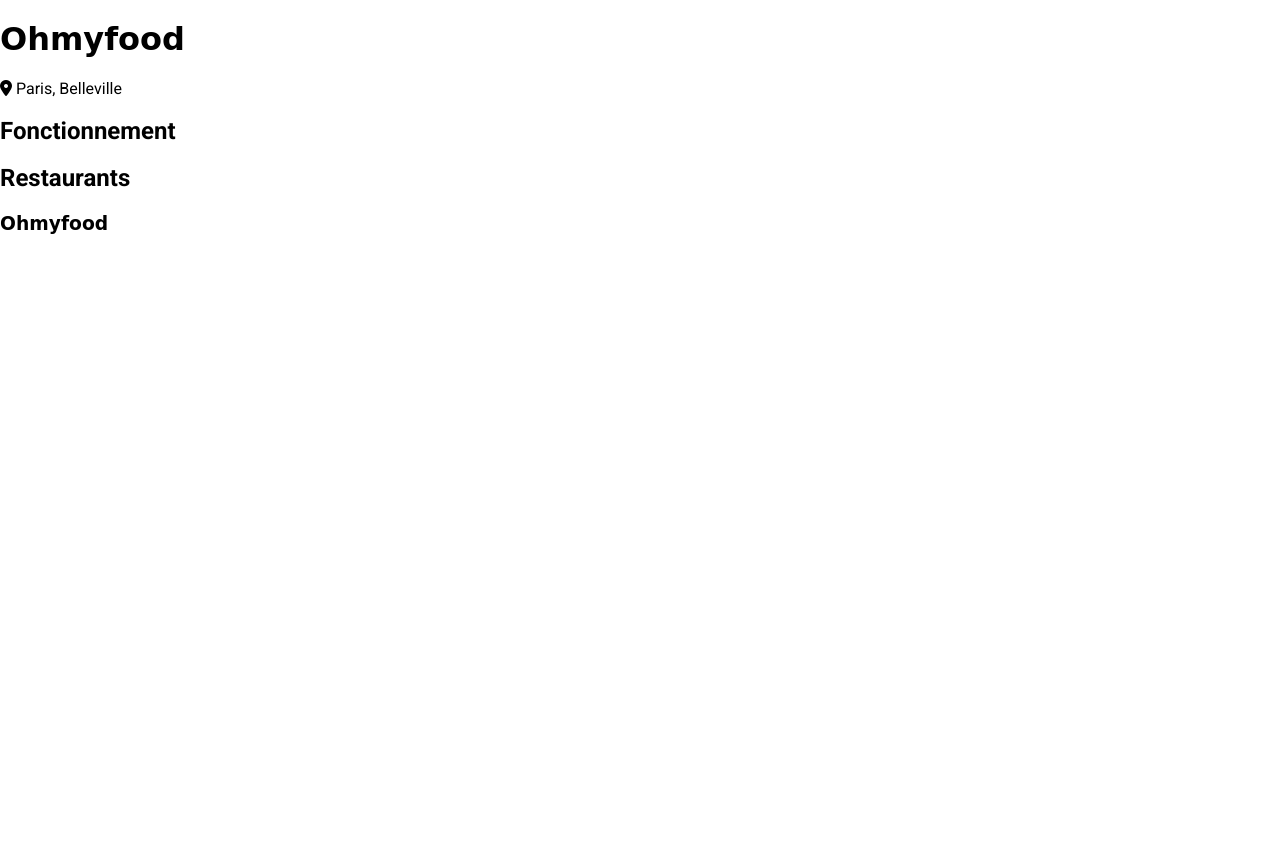
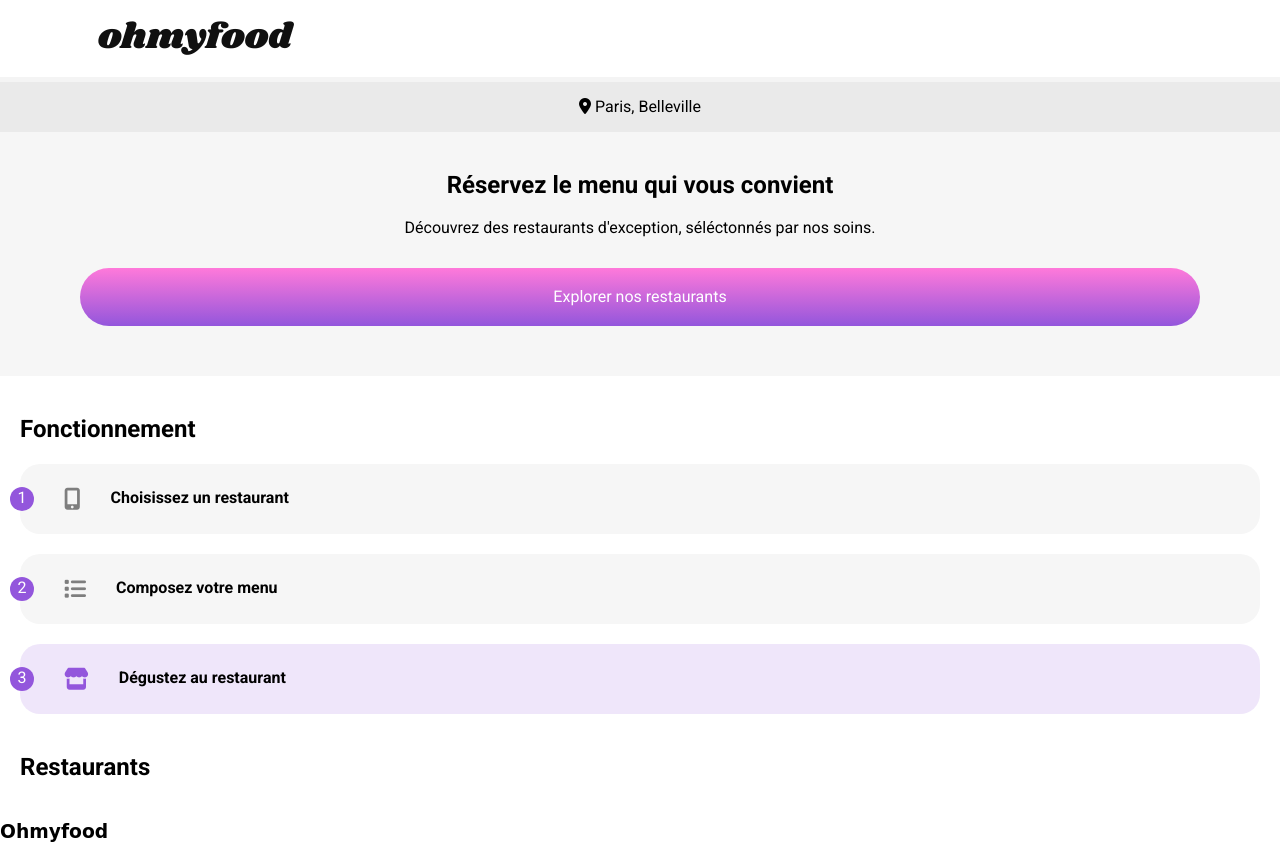
Before and after one commit to jsoury/OC-P3-Ohmyfood, a website: page index.html in a window 1280 px wide. Before the commit the page ends 800 px from the top, so only its background shows below. Drawn offline with Linux system fonts and the light colour scheme; a web font is replaced by a local one.

Commit message:
add header and section working

```diff
--- a/index.html
+++ b/index.html
@@ -22,19 +22,63 @@
   <body>
     <!-- HEADER-->
     <header class="header">
-      <h1>Ohmyfood</h1>
+      <div class="header__logo">
+        <h1>
+          <img
+            src="./images/logo/ohmyfood.png"
+            alt="logo Ohmyfood"
+            class="header__logo--brand"
+          />
+        </h1>
+      </div>
+      <div class="header__location">
         <span><i class="fa-solid fa-location-dot"></i> Paris, Belleville</span>
+      </div>
+      <div class="header__container">
+        <h2>Réservez le menu qui vous convient</h2>
+        <span
+          >Découvrez des restaurants d'exception, séléctonnés par nos
+          soins.</span
+        >
+        <div class="btn">Explorer nos restaurants</div>
+      </div>
     </header>
     <!-- END HEADER-->
     <!-- MAIN-->
     <main class="main">
+      <div class="container">
         <section class="working" id="working">
           <h2>Fonctionnement</h2>
+          <div class="working__container">
+            <div class="card card--working">
+              <div class="card__body">
+                <div class="working__bullete">1</div>
+                <i class="fa-solid fa-mobile-screen-button"></i>
+                <div class="strong">Choisissez un restaurant</div>
+              </div>
+            </div>
+            <div class="card card--working">
+              <div class="card__body">
+                <div class="working__bullete">2</div>
+                <i class="fa-solid fa-list"></i>
+                <div class="strong">Composez votre menu</div>
+              </div>
+            </div>
+            <div class="card card--working store">
+              <div class="card__body">
+                <div class="working__bullete">3</div>
+                <i class="fa-solid fa-store store"></i>
+                <div class="strong">Dégustez au restaurant</div>
+              </div>
+            </div>
+          </div>
         </section>
         <section class="restaurants" id="restaurants">
           <h2>Restaurants</h2>
         </section>
+      </div>
     </main>
+
     <!-- END MAIN-->
     <!-- FOOTER-->
     <footer class="footer"><h3>Ohmyfood</h3></footer>
--- a/sass/global.scss
+++ b/sass/global.scss
@@ -1,4 +1,6 @@
-@import "./styles.scss";
+@import "styles.scss";
+@import "header.scss";
+@import "working.scss";
 
 *{
     box-sizing: border-box;
@@ -13,3 +15,42 @@
  {
     font-family: $font-title;
 }
+header, section{
+    margin-bottom: 40px;
+}
+
+.strong{
+    font-weight: 700;
+}
+
+.container{
+    margin: 0 20px;
+}
+
+.btn{
+    margin: 30px 60px;
+    background: linear-gradient($color-secondary, $color-primary);
+    color: white;
+    border-radius: 50px;
+    padding: 20px;
+}
+
+.card{
+    width: 100%;
+    height: 70px;
+    border-radius: 20px;
+    &__body{
+        display: flex;
+        flex-direction: row;
+        align-items: center;
+    }
+    &--working{
+        display: flex;
+        align-items: center;
+        background: $color-grey-light;
+        &.store{
+            background: rgba($color-primary,.15);
+        }
+    }
+
+}
--- /dev/null
+++ b/sass/header.scss
@@ -0,0 +1,24 @@
+.header{
+    &__logo{
+        display: flex;
+        border-bottom: 5px outset rgba(236,236,236,0.11);
+        &--brand{
+            display: block;
+            margin: auto;
+            width: 50%;
+        }
+    }
+    &__location{
+        background-color: $color-grey;
+        height: 50px;
+        display: flex;
+        align-items: center;
+        justify-content: center;
+    }
+    &__container{
+        background: $color-grey-light;
+        text-align: center;
+        padding: 20px 20px;
+    }
+
+}
--- a/sass/styles.scss
+++ b/sass/styles.scss
@@ -5,10 +5,14 @@
     secondary:#FF79DA,
     tertiary: #99E2D0
 );
-$color-primary:#9356DC;
+
+$color-primary:rgb(147, 86, 220);
 $color-secondary:#FF79DA;
 $color-tertiary: #99E2D0;
-
+$color-grey :#eaeaea;
+$color-grey-light:#f6f6f6;
+$color-green:#008766;
+$color-icon-grey:#7e7e7e;
 
 $font:(
     title: "'Shrikhand', cursive",
--- /dev/null
+++ b/sass/working.scss
@@ -0,0 +1,28 @@
+.working{
+    i{
+        color:$color-icon-grey;
+        font-size: 22px;
+        margin: 0 30px;
+        &.store{
+            color:$color-primary
+        }
+    }
+    &__container{
+        display: flex;
+        flex-direction: column;
+        gap:20px
+    }
+    &__bullete{
+        color: white;
+        background: $color-primary;
+        border-radius: 50%;
+        height: 5px;
+        width: 5px;
+        padding: 12px;
+        display: flex;
+        justify-content: center;
+        align-items: center;
+        margin-left: -10px;
+    }
+
+}
```
Also changed, not shown: css/styles.css, images/logo/ohmyfood.png (added), images/logo/ohmyfood@2x.svg (added), images/restaurants/toa-heftiba-DQKerTsQwi0-unsplash.jpg (added), 4 other files. Lines whose indentation alone changed are shown as unchanged.
